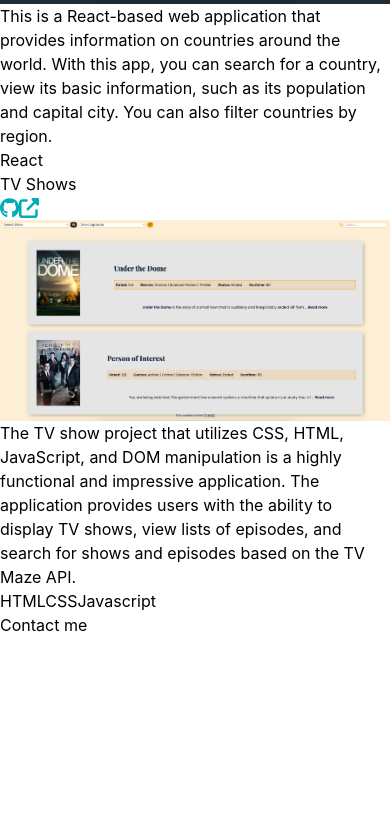
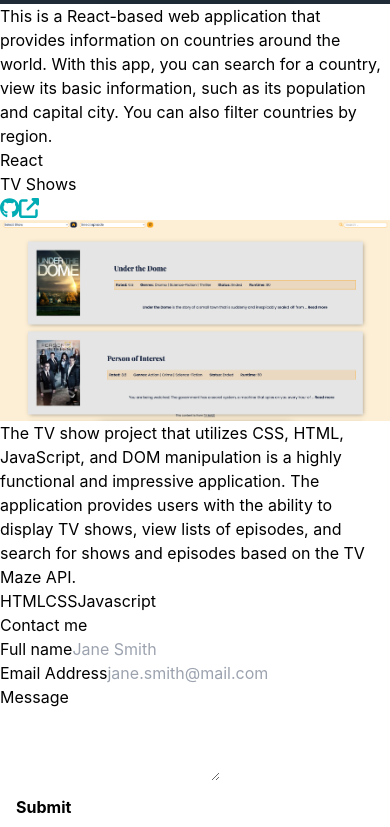
Before and after one commit to SaadiaELF/my-portfolio, a Next.js app: page / in a window 390 px wide. Shown: the part 7186-8013 px from the top of the page. Before the commit the page ends 7823 px from the top, so only its background shows below. Built offline with nearby package versions, Linux system fonts and the light colour scheme; a web font is replaced by a local one.

Commit message:
added form

```diff
--- /dev/null
+++ b/components/contactForm.js
@@ -0,0 +1,67 @@
+export default function ContactForm() {
+  return (
+    <form className="mt-8">
+      <div className="justify-stretch grid sm:grid-flow-col gap-4">
+        <div className="flex flex-col gap-1">
+          <label
+            htmlFor="fullName"
+            className="block font-montserrat text-lg leading-8 text-teal-50 antialiased"
+          >
+            Full name
+          </label>
+          <input
+            type="text"
+            name="fullName"
+            id="fullName"
+            autoComplete="fullName"
+            className="sm:text-md placeholder:text-grey-50 block flex-1 rounded-md border-0 py-1.5 pl-2 font-montserrat focus:ring-0 sm:leading-8"
+            placeholder="Jane Smith"
+            required
+          />
+        </div>
+        <div className="flex flex-col gap-1">
+          <label
+            htmlFor="email"
+            className="block font-montserrat text-lg leading-8 text-teal-50 antialiased"
+          >
+            Email Address
+          </label>
+          <input
+            type="email"
+            name="email"
+            id="fullName"
+            autoComplete="email"
+            className="sm:text-md placeholder:text-grey-50 block flex-1 rounded-md border-0 py-1.5 pl-2 font-montserrat focus:ring-0 sm:leading-8"
+            placeholder="jane.smith@mail.com"
+            required
+          />
+        </div>
+      </div>
+
+      <div className="mt-4 flex flex-col gap-1">
+        <label
+          htmlFor="message"
+          className="block font-montserrat text-lg leading-8 text-teal-50 antialiased"
+        >
+          Message
+        </label>
+        <div className="mt-2">
+          <textarea
+            id="about"
+            name="about"
+            rows={3}
+            className="sm:text-md placeholder:text-grey-50 block w-full flex-1 rounded-md border-0 py-1.5 pl-2 font-montserrat text-teal-50 focus:ring-0 sm:leading-8"
+            defaultValue={""}
+            minLength={20}
+          />
+        </div>
+      </div>
+      <button
+        type="submit"
+        className="mx-auto my-4 rounded-md bg-primary_2 px-5 py-1.5 font-montserrat text-base font-normal text-secondary_1 antialiased shadow-sm hover:bg-primary_1 hover:text-secondary_2 focus-visible:outline focus-visible:outline-2 focus-visible:outline-offset-2 focus-visible:outline-primary_2"
+      >
+        Submit
+      </button>
+    </form>
+  );
+}
--- a/pages/contact.js
+++ b/pages/contact.js
@@ -1,3 +1,4 @@
+import ContactForm from "../components/contactForm";
 import Container from "../components/container";
 import Heading from "../components/heading";
 
@@ -5,6 +6,7 @@ export default function Contact() {
   return (
     <Container id="contact" bg_class="bg-primary_1 xl:bg-main">
       <Heading text="Contact me" />
+      <ContactForm />
     </Container>
   );
 }
```
